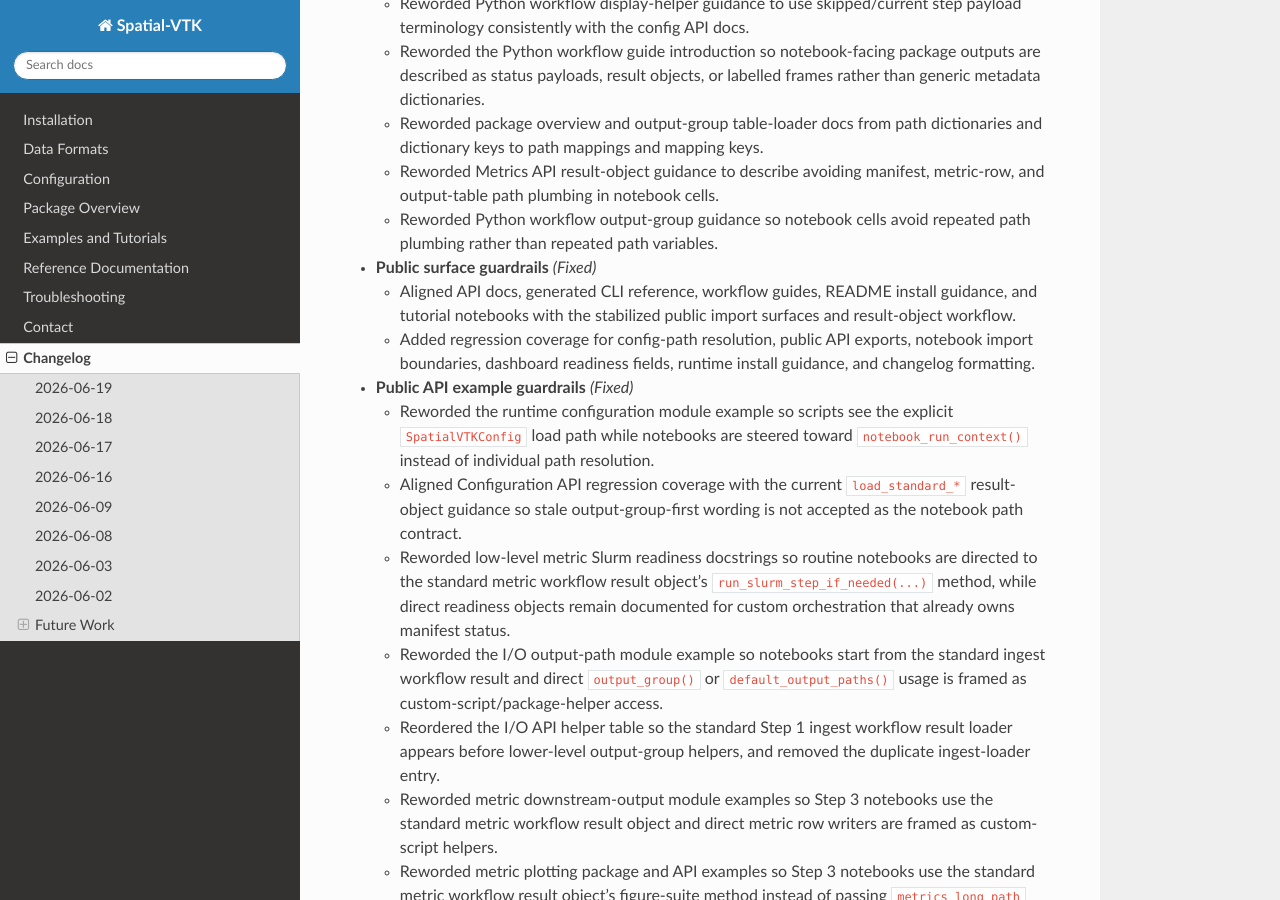
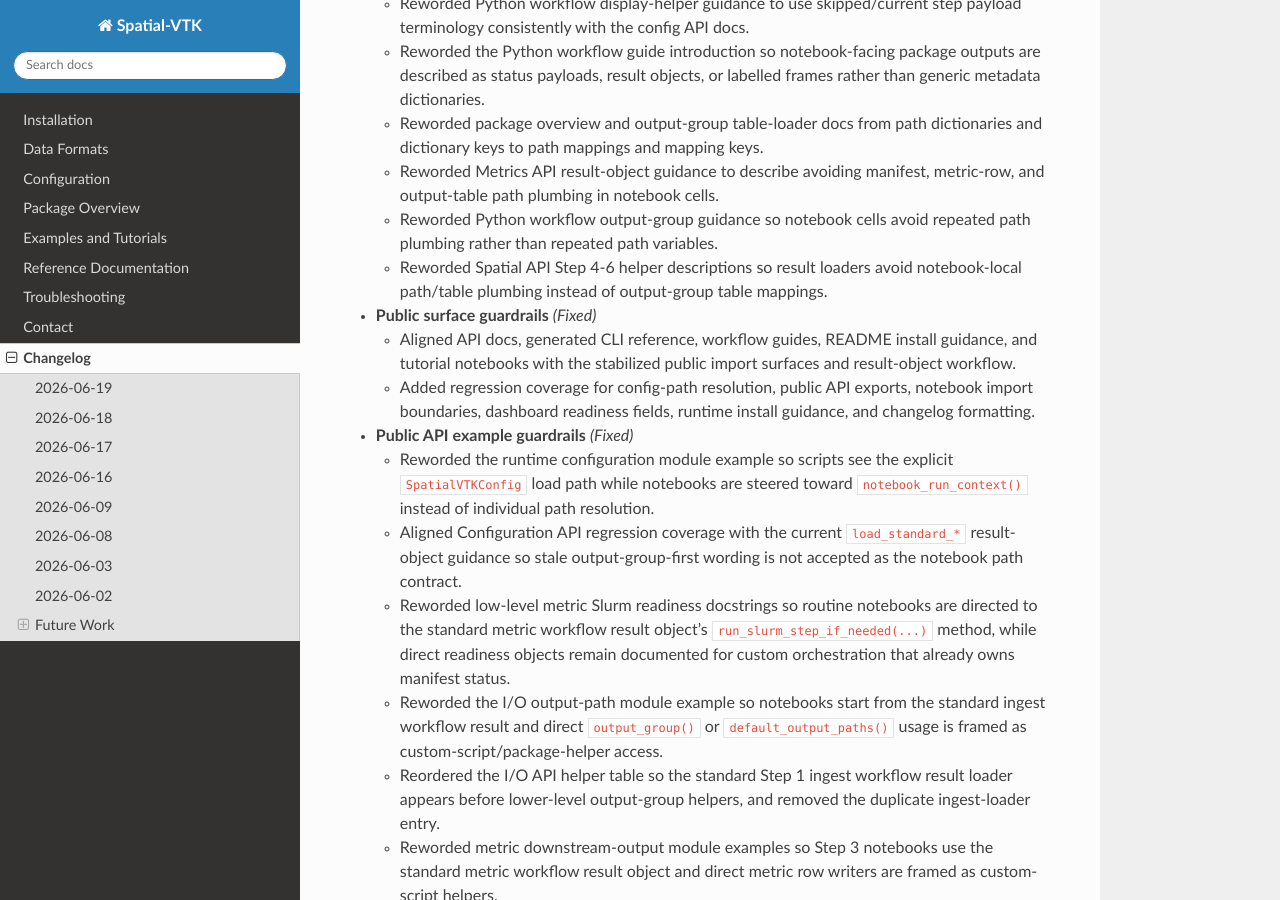
Before and after one commit to bcbirkel/spatial-vtk, a Sphinx documentation site: the page built from docs/changelog.rst, in a window 1280 px wide and 900 px high, scrolled down 1910 px. Built offline with Sphinx 7.4.7 and the Read the Docs theme 3.1.0, drawn with Linux system fonts in a browser that asks for light colours.

Commit message:
Clarify spatial path table docs

```diff
--- a/docs/changelog.rst
+++ b/docs/changelog.rst
@@ -101,6 +101,8 @@
     manifest, metric-row, and output-table path plumbing in notebook cells.
   - Reworded Python workflow output-group guidance so notebook cells avoid
     repeated path plumbing rather than repeated path variables.
+  - Reworded Spatial API Step 4-6 helper descriptions so result loaders avoid
+    notebook-local path/table plumbing instead of output-group table mappings.
 
 - **Public surface guardrails** *(Fixed)*
 
```
Also changed, not shown: docs/reference/api/spatial.rst (+5 -4 lines), 1 other file.
